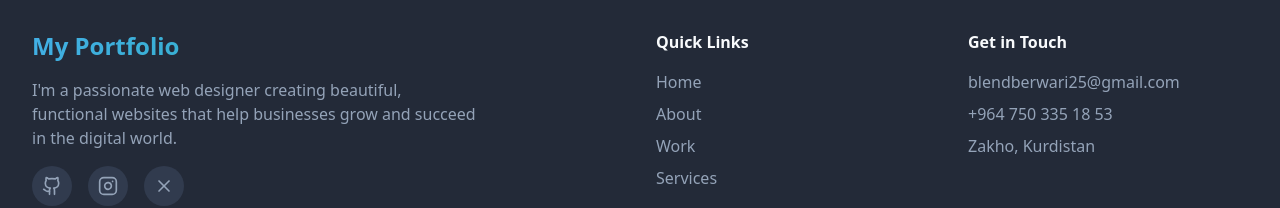
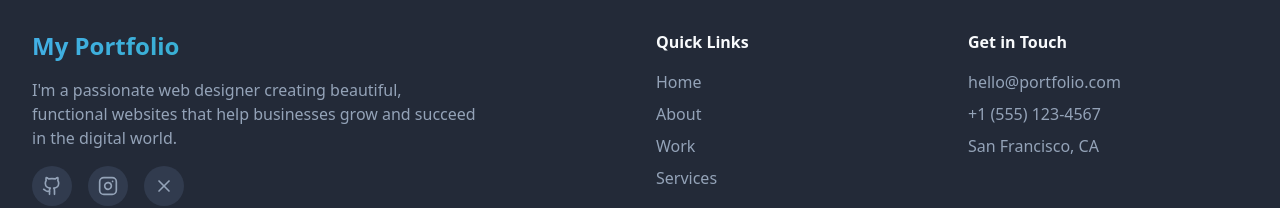
Before and after one commit to Blendddd/blendberwari-next-chapter, a React (Vite) app: page / in a window 1280 px wide. Shown: the part 4833-5041 px from the top of the page. Built offline with nearby package versions, Linux system fonts and the light colour scheme.

Commit message:
Reverted to commit 149ae38e212a20fd6fa3cc8e61ddce2652da428d

```diff
--- a/src/components/Footer.tsx
+++ b/src/components/Footer.tsx
@@ -86,16 +86,16 @@ const Footer = () => {
             <h4 className="font-semibold mb-4">Get in Touch</h4>
             <ul className="space-y-2 text-muted-foreground">
               <li>
-                <a href="mailto:blendberwari25@gmail.com" className="hover:text-primary transition-colors link-underline">
-                  blendberwari25@gmail.com
+                <a href="mailto:hello@portfolio.com" className="hover:text-primary transition-colors link-underline">
+                  hello@portfolio.com
                 </a>
               </li>
               <li>
-                <a href="tel:+964 750 335 18 53" className="hover:text-primary transition-colors link-underline">
-                  +964 750 335 18 53
+                <a href="tel:+15551234567" className="hover:text-primary transition-colors link-underline">
+                  +1 (555) 123-4567
                 </a>
               </li>
-              <li>Zakho, Kurdistan </li>
+              <li>San Francisco, CA</li>
             </ul>
           </div>
         </div>
```
